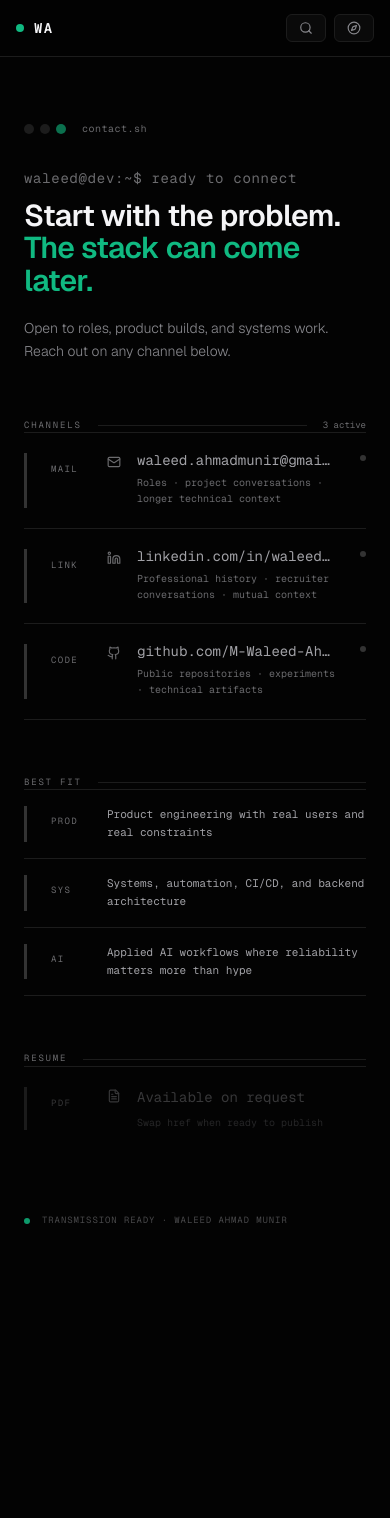
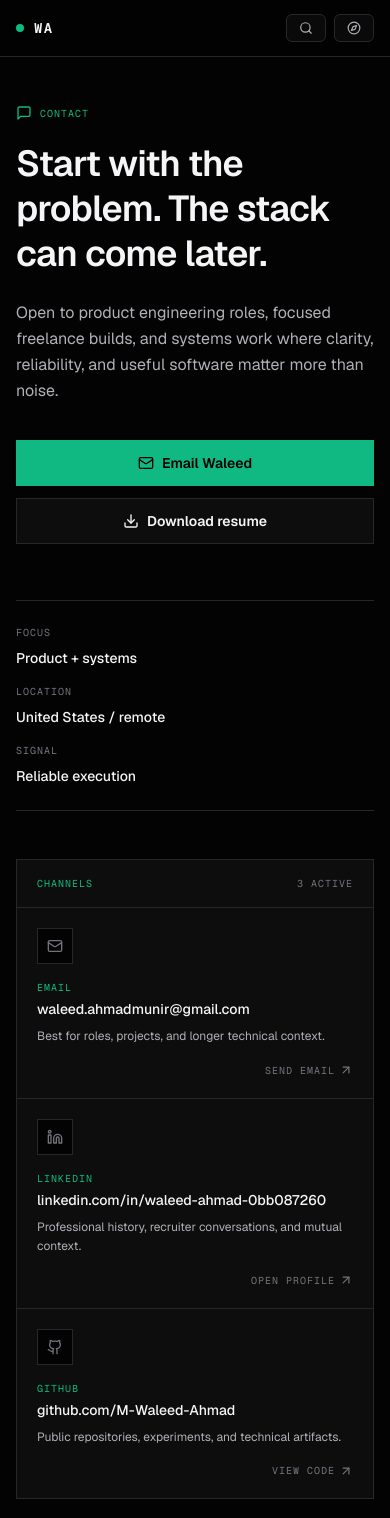
Before and after one commit to M-Waleed-Ahmad/me, a Next.js app: page /contact in a window 390 px wide. Shown: the top 1518 px of the page. Before the commit the page ends 1291 px from the top, so only its background shows below. Built offline with nearby package versions, Linux system fonts and the light colour scheme.

Commit message:
Contact and explorer refined

```diff
--- a/src/app/contact/page.tsx
+++ b/src/app/contact/page.tsx
@@ -1,309 +1,166 @@
 'use client';
 
-import React, { useEffect, useRef, useState } from 'react';
-import { Github, Linkedin, Mail, FileText } from 'lucide-react';
+import React from 'react';
+import {
+  ArrowUpRight,
+  BriefcaseBusiness,
+  Download,
+  Github,
+  Linkedin,
+  Mail,
+  MessageSquare,
+  Sparkles,
+} from 'lucide-react';
 
-// ─── Staggered reveal hook ────────────────────────────────────────────────────
-
-function useReveal(count: number, stagger = 90, delay = 300) {
-  const [visible, setVisible] = useState<boolean[]>(Array(count).fill(false));
-  useEffect(() => {
-    const timers: ReturnType<typeof setTimeout>[] = [];
-    for (let i = 0; i < count; i++) {
-      timers.push(setTimeout(() => {
-        setVisible(v => { const n = [...v]; n[i] = true; return n; });
-      }, delay + i * stagger));
-    }
-    return () => timers.forEach(clearTimeout);
-  }, [count, stagger, delay]);
-  return visible;
-}
-
-// ─── Typewriter ───────────────────────────────────────────────────────────────
-
-function useTypewriter(text: string, speed = 32, startDelay = 120) {
-  const [out, setOut] = useState('');
-  const [done, setDone] = useState(false);
-  useEffect(() => {
-    let i = 0; setOut(''); setDone(false);
-    const t = setTimeout(() => {
-      const iv = setInterval(() => {
-        i++;
-        setOut(text.slice(0, i));
-        if (i >= text.length) { clearInterval(iv); setDone(true); }
-      }, speed);
-      return () => clearInterval(iv);
-    }, startDelay);
-    return () => clearTimeout(t);
-  }, [text, speed, startDelay]);
-  return { out, done };
-}
-
-// ─── Data ─────────────────────────────────────────────────────────────────────
-
-const CHANNELS = [
+const channels = [
   {
-    id:    'email',
-    tag:   'MAIL',
-    label: 'waleed.ahmadmunir@gmail.com',
-    sub:   'Roles · project conversations · longer technical context',
-    href:  'mailto:waleed.ahmadmunir@gmail.com',
-    icon:  Mail,
-    ext:   false,
+    label: 'Email',
+    value: 'waleed.ahmadmunir@gmail.com',
+    note: 'Best for roles, projects, and longer technical context.',
+    href: 'mailto:waleed.ahmadmunir@gmail.com',
+    action: 'Send email',
+    icon: Mail,
   },
   {
-    id:    'linkedin',
-    tag:   'LINK',
-    label: 'linkedin.com/in/waleed-ahmad-0bb087260',
-    sub:   'Professional history · recruiter conversations · mutual context',
-    href:  'https://www.linkedin.com/in/waleed-ahmad-0bb087260/',
-    icon:  Linkedin,
-    ext:   true,
+    label: 'LinkedIn',
+    value: 'linkedin.com/in/waleed-ahmad-0bb087260',
+    note: 'Professional history, recruiter conversations, and mutual context.',
+    href: 'https://www.linkedin.com/in/waleed-ahmad-0bb087260/',
+    action: 'Open profile',
+    icon: Linkedin,
   },
   {
-    id:    'github',
-    tag:   'CODE',
-    label: 'github.com/M-Waleed-Ahmad',
-    sub:   'Public repositories · experiments · technical artifacts',
-    href:  'https://github.com/M-Waleed-Ahmad',
-    icon:  Github,
-    ext:   true,
+    label: 'GitHub',
+    value: 'github.com/M-Waleed-Ahmad',
+    note: 'Public repositories, experiments, and technical artifacts.',
+    href: 'https://github.com/M-Waleed-Ahmad',
+    action: 'View code',
+    icon: Github,
   },
 ];
 
-const INTERESTS = [
-  { tag: 'PROD', text: 'Product engineering with real users and real constraints' },
-  { tag: 'SYS',  text: 'Systems, automation, CI/CD, and backend architecture' },
-  { tag: 'AI',   text: 'Applied AI workflows where reliability matters more than hype' },
+const bestFit = [
+  'Product engineering with real users and real constraints',
+  'Systems, automation, CI/CD, and backend architecture',
+  'Applied AI workflows where reliability matters more than hype',
 ];
 
-// ─── Log row ──────────────────────────────────────────────────────────────────
+export default function ContactPage() {
+  return (
+    <main className="flex-1 bg-bg-dark">
+      <div className="mx-auto grid min-h-[calc(100vh-3.5rem)] w-full max-w-7xl gap-12 px-4 py-12 sm:px-6 lg:grid-cols-[minmax(0,0.92fr)_minmax(360px,0.58fr)] lg:px-8 lg:py-20">
+        <section className="flex flex-col justify-between gap-14">
+          <div>
+            <div className="flex items-center gap-2 font-mono text-[10px] uppercase tracking-widest text-accent">
+              <MessageSquare className="h-4 w-4" />
+              Contact
+            </div>
+            <h1 className="mt-5 max-w-4xl text-4xl font-semibold leading-tight tracking-tight text-text-primary sm:text-5xl lg:text-6xl">
+              Start with the problem. The stack can come later.
+            </h1>
+            <p className="mt-6 max-w-2xl text-base leading-relaxed text-text-secondary sm:text-lg">
+              Open to product engineering roles, focused freelance builds, and systems work where clarity,
+              reliability, and useful software matter more than noise.
+            </p>
 
-function LogRow({
-  visible,
-  index,
-  tag,
-  label,
-  sub,
-  href,
-  ext,
-  icon: Icon,
-}: {
-  visible: boolean;
-  index: number;
-  tag: string;
-  label: string;
-  sub: string;
-  href: string;
-  ext: boolean;
-  icon: React.ElementType;
-}) {
-  const [hov, setHov] = useState(false);
+            <div className="mt-9 flex flex-col gap-3 sm:flex-row">
+              <a
+                href="mailto:waleed.ahmadmunir@gmail.com"
+                className="inline-flex items-center justify-center gap-2 border border-accent/40 bg-accent px-4 py-3 text-sm font-semibold text-bg-dark transition-all hover:bg-accent-bright"
+              >
+                <Mail className="h-4 w-4" />
+                Email Waleed
+              </a>
+              <a
+                href="/Waleed_Ahmad_CV.pdf"
+                download
+                className="inline-flex items-center justify-center gap-2 border border-border-muted bg-bg-panel px-4 py-3 text-sm font-semibold text-text-primary transition-all hover:border-accent/35 hover:text-accent"
+              >
+                <Download className="h-4 w-4" />
+                Download resume
+              </a>
+            </div>
+          </div>
+
+          <div className="grid gap-4 border-y border-border-muted py-6 sm:grid-cols-3 sm:divide-x sm:divide-border-muted">
+            {[
+              ['Focus', 'Product + systems'],
+              ['Location', 'United States / remote'],
+              ['Signal', 'Reliable execution'],
+            ].map(([label, value]) => (
+              <div key={label} className="sm:px-5 first:sm:pl-0 last:sm:pr-0">
+                <p className="font-mono text-[10px] uppercase tracking-widest text-text-muted">{label}</p>
+                <p className="mt-2 text-sm font-medium text-text-primary">{value}</p>
+              </div>
+            ))}
+          </div>
+        </section>
+
+        <aside className="space-y-5">
+          <section className="border border-border-muted bg-bg-panel">
+            <div className="flex items-center justify-between border-b border-border-muted px-5 py-4">
+              <p className="font-mono text-[10px] uppercase tracking-widest text-accent">Channels</p>
+              <p className="font-mono text-[10px] uppercase tracking-widest text-text-muted">3 active</p>
+            </div>
+            <div className="divide-y divide-border-muted">
+              {channels.map((channel) => {
+                const Icon = channel.icon;
 
                 return (
                   <a
-      href={href}
-      target={ext ? '_blank' : undefined}
-      rel={ext ? 'noopener noreferrer' : undefined}
-      onMouseEnter={() => setHov(true)}
-      onMouseLeave={() => setHov(false)}
-      style={{
-        opacity:    visible ? 1 : 0,
-        transform:  visible ? 'translateX(0)' : 'translateX(-10px)',
-        transition: `opacity 0.38s ease ${index * 0.04}s, transform 0.38s ease ${index * 0.04}s`,
-      }}
-      className={`group relative flex items-start gap-0 border-b border-border-muted py-5 transition-colors ${
-        hov ? 'bg-[#0d0d0d]' : 'bg-transparent'
-      }`}
+                    key={channel.label}
+                    href={channel.href}
+                    target={channel.href.startsWith('http') ? '_blank' : undefined}
+                    rel={channel.href.startsWith('http') ? 'noopener noreferrer' : undefined}
+                    className="group grid gap-4 px-5 py-5 transition-colors hover:bg-bg-panel-hover sm:grid-cols-[36px_1fr_auto]"
                   >
-      {/* Left accent bar */}
-      <div
-        className="flex-shrink-0 w-[3px] self-stretch mr-6 transition-colors duration-200"
-        style={{ background: hov ? '#10b981' : '#333333' }}
-      />
-
-      {/* Tag */}
-      <div className="flex-shrink-0 w-14 pt-0.5">
-        <span
-          className="font-mono text-[9px] tracking-[0.15em] transition-colors duration-200"
-          style={{ color: hov ? '#10b981' : '#6b6b6e' }}
-        >
-          {tag}
-        </span>
+                    <div className="flex h-9 w-9 items-center justify-center border border-border-muted bg-bg-dark text-text-muted transition-colors group-hover:border-accent/35 group-hover:text-accent">
+                      <Icon className="h-4 w-4" />
                     </div>
-
-      {/* Icon */}
-      <div className="flex-shrink-0 mr-4 mt-0.5">
-        <Icon
-          className="w-3.5 h-3.5 transition-colors duration-200"
-          style={{ color: hov ? '#34d399' : '#6b6b6e' }}
-        />
+                    <div className="min-w-0">
+                      <p className="font-mono text-[10px] uppercase tracking-widest text-accent">{channel.label}</p>
+                      <p className="mt-1 truncate text-sm font-medium text-text-primary">{channel.value}</p>
+                      <p className="mt-2 text-xs leading-relaxed text-text-secondary">{channel.note}</p>
                     </div>
-
-      {/* Content */}
-      <div className="flex-1 min-w-0">
-        <p
-          className="font-mono text-sm leading-none truncate transition-colors duration-200"
-          style={{ color: hov ? '#f5f5f7' : '#a1a1a6' }}
-        >
-          {label}
-        </p>
-        <p className="font-mono text-[10px] text-[#6b6b6e] mt-2 leading-relaxed">{sub}</p>
-      </div>
-
-      {/* Status pip */}
-      <div className="flex-shrink-0 flex items-center gap-1.5 ml-6 pt-0.5">
-        <div
-          className="w-1.5 h-1.5 rounded-full transition-colors duration-200"
-          style={{ background: hov ? '#10b981' : '#333333' }}
-        />
-        <span
-          className="font-mono text-[9px] tracking-widest hidden sm:block transition-colors duration-200"
-          style={{ color: hov ? '#10b981' : '#48484a' }}
-        >
-          {ext ? 'OPEN' : 'SEND'}
+                    <div className="flex items-start justify-end">
+                      <span className="inline-flex items-center gap-1 font-mono text-[10px] uppercase tracking-widest text-text-muted transition-colors group-hover:text-accent">
+                        {channel.action}
+                        <ArrowUpRight className="h-3.5 w-3.5" />
                       </span>
                     </div>
                   </a>
                 );
-}
+              })}
+            </div>
+          </section>
 
-// ─── Page ─────────────────────────────────────────────────────────────────────
-
-export default function ContactPage() {
-  const { out, done } = useTypewriter('waleed@dev:~$ ready to connect', 42, 200);
-  // channels + interests + resume = 3 + 3 + 1
-  const rowCount = CHANNELS.length + INTERESTS.length + 1;
-  const visible  = useReveal(rowCount, 80, 600);
-
-  return (
-    <div className="flex-1 bg-bg-dark min-h-[calc(100vh-3.5rem)]">
-      <div className="mx-auto max-w-3xl px-6 sm:px-10 lg:px-8 py-16 sm:py-24">
-
-        {/* ── Terminal prompt header ── */}
-        <div className="mb-14">
-          {/* Prompt line */}
-          <div className="flex items-center gap-2 mb-8">
-            <div className="flex gap-1.5">
-              <div className="w-2.5 h-2.5 rounded-full bg-[#1c1c1c]" />
-              <div className="w-2.5 h-2.5 rounded-full bg-[#1c1c1c]" />
-              <div className="w-2.5 h-2.5 rounded-full bg-[#10b981] opacity-60" />
+          <section className="border border-border-muted bg-bg-panel p-5">
+            <div className="flex items-center gap-2 font-mono text-[10px] uppercase tracking-widest text-accent">
+              <BriefcaseBusiness className="h-4 w-4" />
+              Best fit
             </div>
-            <span className="font-mono text-[10px] text-[#6b6b6e] ml-2 tracking-wider">contact.sh</span>
+            <div className="mt-5 space-y-3">
+              {bestFit.map((item) => (
+                <div key={item} className="flex gap-3 border-t border-border-muted pt-3 first:border-t-0 first:pt-0">
+                  <span className="mt-2 h-1.5 w-1.5 shrink-0 rounded-full bg-accent" />
+                  <p className="text-sm leading-relaxed text-text-secondary">{item}</p>
                 </div>
-
-          <p className="font-mono text-sm text-[#6b6b6e] mb-3 tracking-wider">
-            {out}
-            <span
-              className="inline-block w-[7px] h-[1em] ml-0.5 align-middle bg-accent transition-opacity duration-300"
-              style={{ opacity: done ? 0 : 1 }}
-            />
-          </p>
-
-          <h1 className="text-3xl sm:text-[2.6rem] font-bold tracking-tight leading-[1.08] text-text-primary max-w-xl">
-            Start with the problem.<br />
-            <span className="text-accent">The stack can come later.</span>
-          </h1>
-
-          <p className="mt-5 max-w-md text-sm text-text-secondary leading-relaxed font-light">
-            Open to roles, product builds, and systems work. Reach out on any channel below.
-          </p>
-        </div>
-
-        {/* ── Section label ── */}
-        <div className="flex items-center gap-4 mb-0">
-          <span className="font-mono text-[9px] text-[#6b6b6e] tracking-[0.2em] uppercase">Channels</span>
-          <div className="flex-1 border-t border-border-muted" />
-          <span className="font-mono text-[9px] text-[#6b6b6e]">{CHANNELS.length} active</span>
-        </div>
-
-        {/* ── Channel log rows ── */}
-        <div className="border-t border-border-muted">
-          {CHANNELS.map((ch, i) => (
-            <LogRow
-              key={ch.id}
-              visible={visible[i]}
-              index={i}
-              tag={ch.tag}
-              label={ch.label}
-              sub={ch.sub}
-              href={ch.href}
-              ext={ch.ext}
-              icon={ch.icon}
-            />
               ))}
             </div>
+          </section>
 
-        {/* ── Best fit ── */}
-        <div className="mt-14">
-          <div className="flex items-center gap-4 mb-0">
-            <span className="font-mono text-[9px] text-[#6b6b6e] tracking-[0.2em] uppercase">Best fit</span>
-            <div className="flex-1 border-t border-border-muted" />
+          <section className="border border-accent/20 bg-accent/5 p-5">
+            <div className="flex items-center gap-2 font-mono text-[10px] uppercase tracking-widest text-accent">
+              <Sparkles className="h-4 w-4" />
+              Quick note
             </div>
-
-          <div className="border-t border-border-muted">
-            {INTERESTS.map((item, i) => {
-              const vi = visible[CHANNELS.length + i];
-              return (
-                <div
-                  key={item.tag}
-                  style={{
-                    opacity:    vi ? 1 : 0,
-                    transform:  vi ? 'translateX(0)' : 'translateX(-10px)',
-                    transition: `opacity 0.38s ease ${i * 0.04}s, transform 0.38s ease ${i * 0.04}s`,
-                  }}
-                  className="flex items-start gap-0 border-b border-border-muted py-4"
-                >
-                  <div className="flex-shrink-0 w-[3px] self-stretch mr-6 bg-[#333333]" />
-                  <div className="flex-shrink-0 w-14 pt-px">
-                    <span className="font-mono text-[9px] tracking-[0.15em] text-[#6b6b6e]">{item.tag}</span>
+            <p className="mt-4 text-sm leading-relaxed text-text-secondary">
+              If you are reaching out about a role or project, send the problem context, timeline,
+              and what already exists. I can usually respond with the useful next step faster that way.
+            </p>
+          </section>
+        </aside>
       </div>
-                  <p className="font-mono text-[11px] text-[#a1a1a6] leading-relaxed">{item.text}</p>
-                </div>
-              );
-            })}
-          </div>
-        </div>
-
-        {/* ── Resume ── */}
-        <div className="mt-14">
-          <div className="flex items-center gap-4 mb-0">
-            <span className="font-mono text-[9px] text-[#6b6b6e] tracking-[0.2em] uppercase">Resume</span>
-            <div className="flex-1 border-t border-border-muted" />
-          </div>
-
-          <div
-            className="border-t border-border-muted"
-            style={{
-              opacity:   visible[rowCount - 1] ? 1 : 0,
-              transform: visible[rowCount - 1] ? 'translateX(0)' : 'translateX(-10px)',
-              transition: 'opacity 0.38s ease, transform 0.38s ease',
-            }}
-          >
-            {/* Swap href + aria-disabled when resume is ready */}
-            <div className="flex items-start gap-0 py-5 opacity-50 cursor-not-allowed">
-              <div className="flex-shrink-0 w-[3px] self-stretch mr-6 bg-[#333333]" />
-              <div className="flex-shrink-0 w-14 pt-0.5">
-                <span className="font-mono text-[9px] tracking-[0.15em] text-[#6b6b6e]">PDF</span>
-              </div>
-              <FileText className="w-3.5 h-3.5 text-[#6b6b6e] mr-4 mt-0.5 flex-shrink-0" />
-              <div>
-                <p className="font-mono text-sm text-[#6b6b6e]">Available on request</p>
-                <p className="font-mono text-[10px] text-[#48484a] mt-2">Swap href when ready to publish</p>
-              </div>
-            </div>
-          </div>
-        </div>
-
-        {/* ── Footer timestamp ── */}
-        <div className="mt-16 flex items-center gap-3">
-          <div className="w-1.5 h-1.5 rounded-full bg-accent animate-pulse" />
-          <span className="font-mono text-[9px] text-[#48484a] tracking-widest uppercase">
-            transmission ready · waleed ahmad munir
-          </span>
-        </div>
-
-      </div>
-    </div>
+    </main>
   );
 }
--- a/src/app/globals.css
+++ b/src/app/globals.css
@@ -4,16 +4,16 @@
   --color-bg-dark: #030303;
   --color-bg-panel: #0d0d0d;
   --color-bg-panel-hover: #161616;
-  --color-border-muted: #1c1c1c;
-  --color-border-focus: #333333;
+  --color-border-muted: #25272b;
+  --color-border-focus: #3c4248;
 
   --color-accent: #10b981;
   --color-accent-dim: #064e3b;
   --color-accent-bright: #34d399;
 
   --color-text-primary: #f5f5f7;
-  --color-text-secondary: #86868b;
-  --color-text-muted: #48484a;
+  --color-text-secondary: #b0b0b7;
+  --color-text-muted: #73737c;
 
   --font-sans: var(--font-geist-sans), -apple-system, BlinkMacSystemFont, "Segoe UI", Roboto, Helvetica, Arial, sans-serif;
   --font-mono: var(--font-geist-mono), SFMono-Regular, Consolas, "Liberation Mono", Menlo, Courier, monospace;
@@ -46,12 +46,12 @@ body {
 }
 
 ::-webkit-scrollbar-thumb {
-  background: #1c1c1c;
+  background: #25272b;
   border-radius: 3px;
 }
 
 ::-webkit-scrollbar-thumb:hover {
-  background: #333333;
+  background: #3c4248;
 }
 
 /* Selection Color */
```
Also changed, not shown: src/app/explorer/GraphPreview.tsx (+84 -40 lines), src/app/explorer/useNeighborhoodGraph.ts (+5 -5 lines), src/components/NetworkGraph.tsx (+7 -7 lines), src/components/WorkspaceMap.tsx (+37 -25 lines), 1 other file (tests, documents, lock files or other folders). Lines whose indentation alone changed are shown as unchanged.
